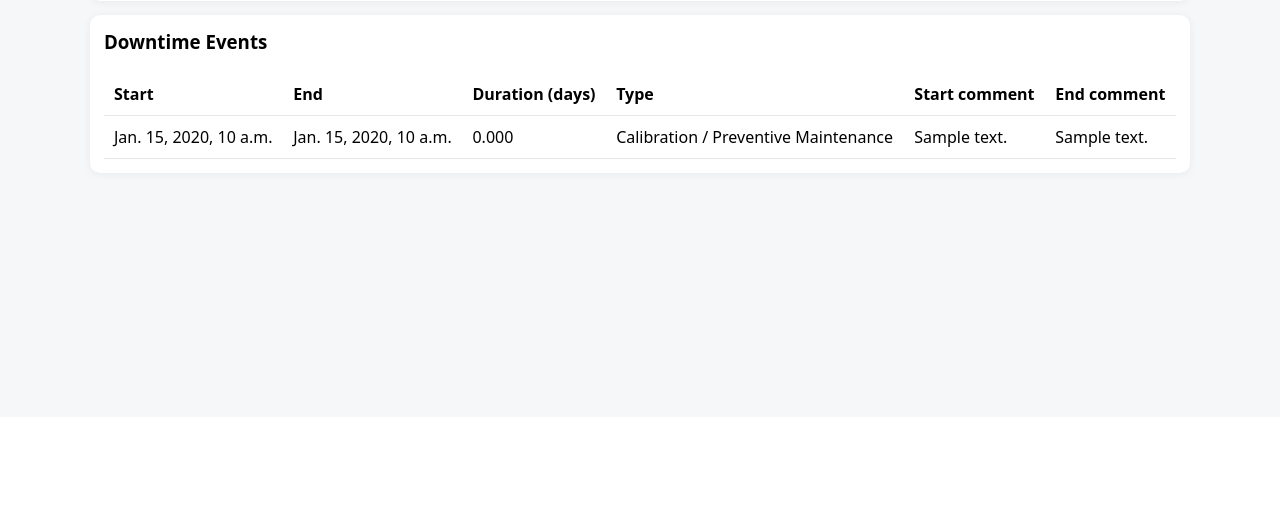
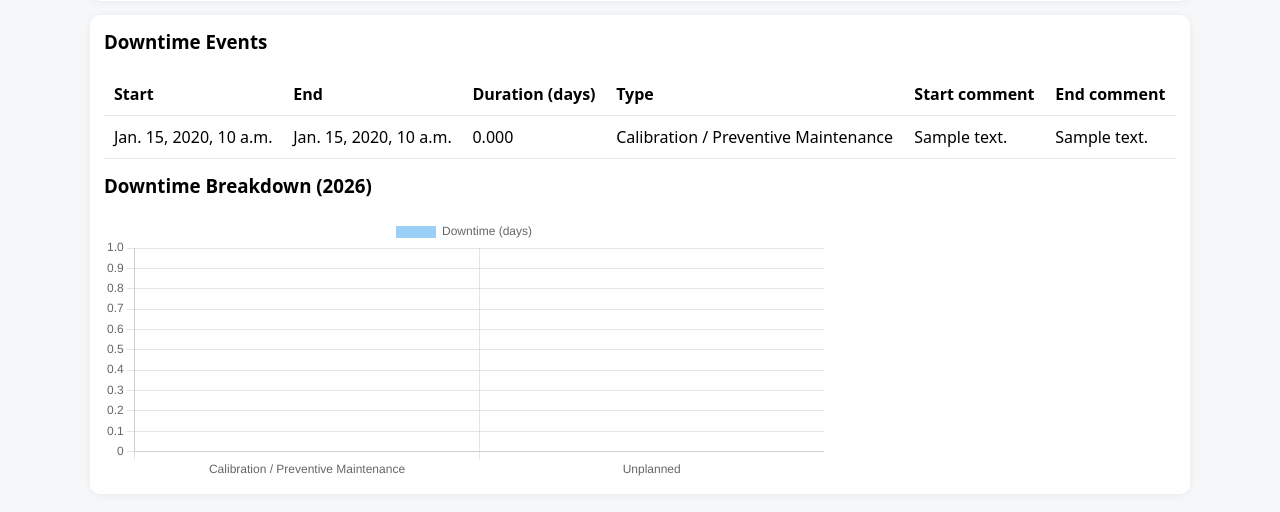
Before and after one commit to prestochango93/downtime-server, a Django app: page /equipment/1/ in a window 1280 px wide. Shown: the part 383-895 px from the top of the page. Before the commit the page ends 560 px from the top, so only its background shows below. Run offline with Django 5.2, Linux system fonts and the light colour scheme; a user stored in the database is signed in; tables that the repository leaves empty hold one stand-in row (values such as "Sample post").

Commit message:
Update equipment_detail.html

```diff
--- a/downtime/downtime_tracker/templates/downtime_tracker/equipment_detail.html
+++ b/downtime/downtime_tracker/templates/downtime_tracker/equipment_detail.html
@@ -121,7 +121,6 @@
         {% for ev in events_all %}
           <tr>
             <td>{{ ev.started_at }}</td>
-
             <td>
               {% if ev.ended_at %}
                 {{ ev.ended_at }}
@@ -129,7 +128,6 @@
                 <span class="status-pill down">OPEN</span>
               {% endif %}
             </td>
-
             <td>{{ ev.duration_days|floatformat:3 }}</td>
             <td>{{ ev.get_category_display }}</td>
             <td>{{ ev.start_comment|default:"—" }}</td>
@@ -137,13 +135,43 @@
           </tr>
         {% empty %}
           <tr>
-            <td colspan="6" class="muted">
-              No downtime events recorded for this equipment.
-            </td>
+            <td colspan="6" class="muted">No downtime events recorded for this equipment.</td>
           </tr>
         {% endfor %}
       </tbody>
     </table>
+
+    {% if cat == "ALL" %}
+      <div style="height:14px;"></div>
+
+      <h3 style="margin-top:0;">Downtime Breakdown ({{ year }})</h3>
+      <div style="max-width:720px;">
+        <canvas id="downtimeBreakdown" height="110"></canvas>
+      </div>
+
+      <script src="https://cdn.jsdelivr.net/npm/chart.js"></script>
+      <script>
+        const breakdownLabels = {{ chart_labels_json|safe }};
+        const breakdownValues = {{ chart_values_json|safe }};
+
+        const ctx2 = document.getElementById('downtimeBreakdown');
+        new Chart(ctx2, {
+          type: 'bar',
+          data: {
+            labels: breakdownLabels,
+            datasets: [{
+              label: 'Downtime (days)',
+              data: breakdownValues
+            }]
+          },
+          options: {
+            responsive: true,
+            plugins: { legend: { display: true } },
+            scales: { y: { beginAtZero: true } }
+          }
+        });
+      </script>
+    {% endif %}
   </div>
 
 {% endblock %}
```
